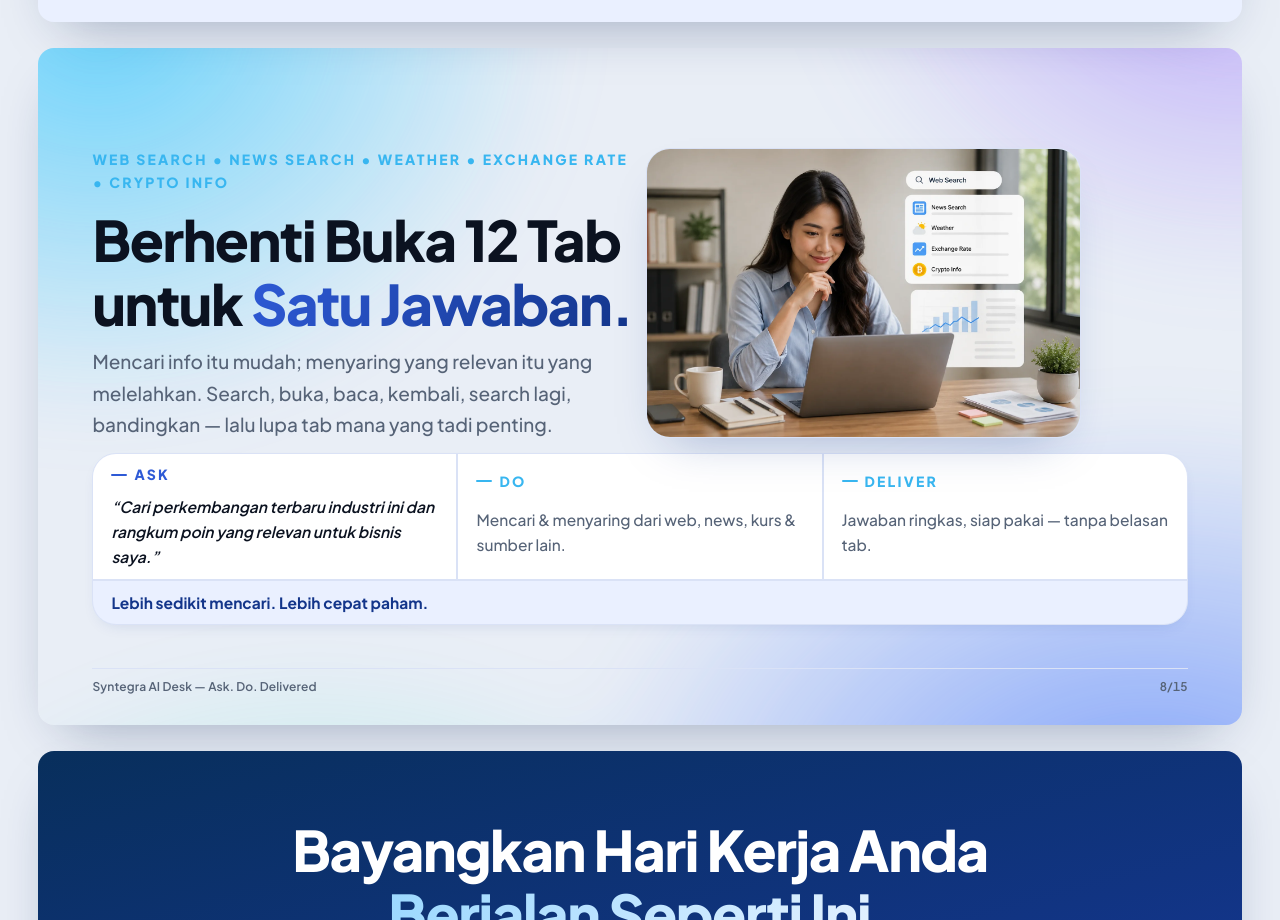
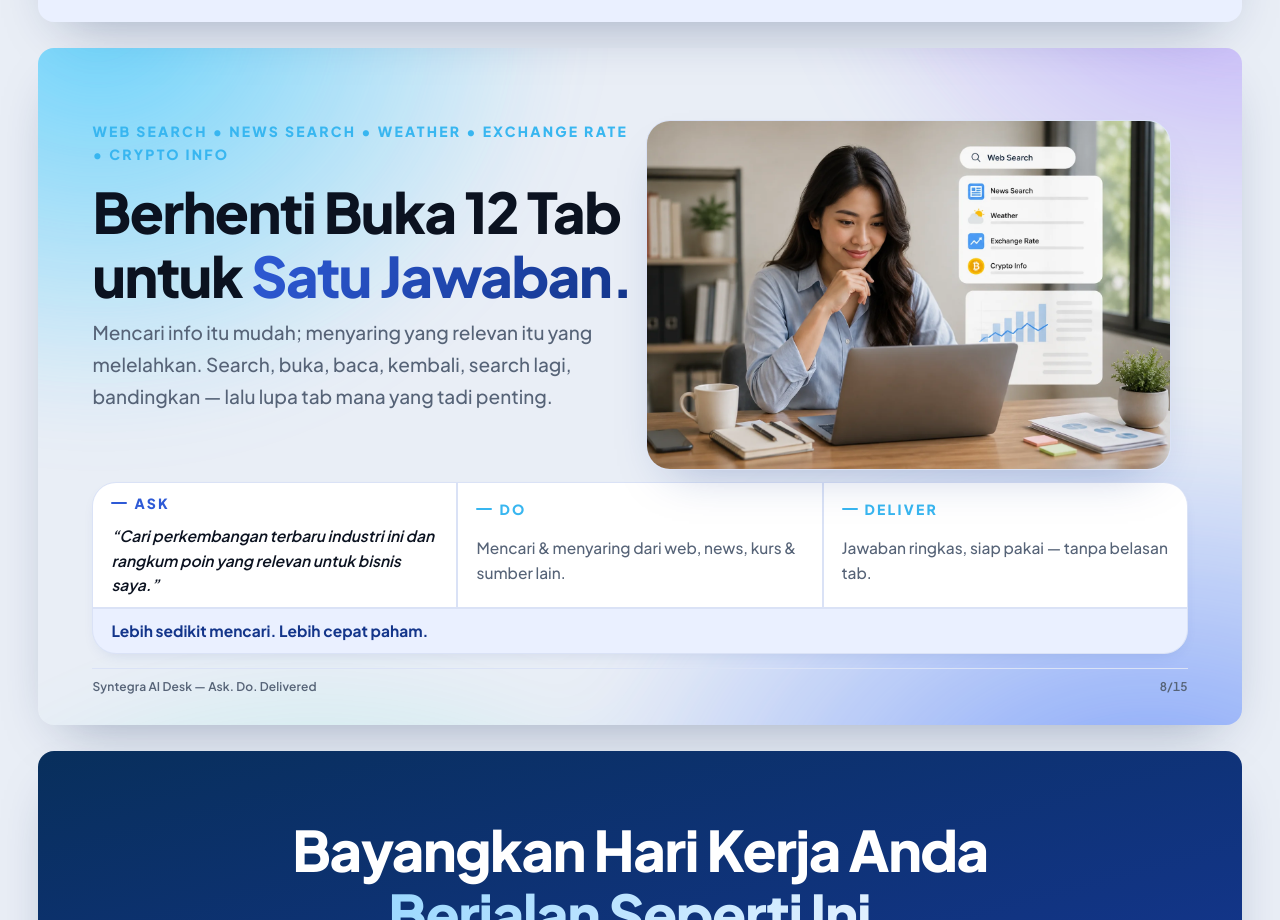
Before and after one commit to agung-syntegra/lp-ai-syntegra2, a website: page pdf/index.html in a window 1280 px wide. Shown: the part 5600-6520 px from the top of the page. Drawn offline with Linux system fonts and the light colour scheme.

Commit message:
/pdf: perbesar box gambar di slide research (290->350px)
Halaman utama tidak diubah.

Co-Authored-By: Claude Opus 4.8 <noreply@anthropic.com>

```diff
--- a/pdf/index.html
+++ b/pdf/index.html
@@ -1140,7 +1140,7 @@ main > section .sec-head{margin-bottom:18px!important}
 #research .fg-body{margin-top:10px!important}
 #research .adl-row{padding:9px 18px!important}
 #research .adl-result{padding:9px 18px!important}
-#research .fg-media .ph{max-height:290px!important}
+#research .fg-media .ph{max-height:350px!important}
 #harga .pfeats li{line-height:1.26!important}
 #harga .pfeats{gap:2px!important}
 #harga .sec-head{margin-bottom:12px!important}
```
